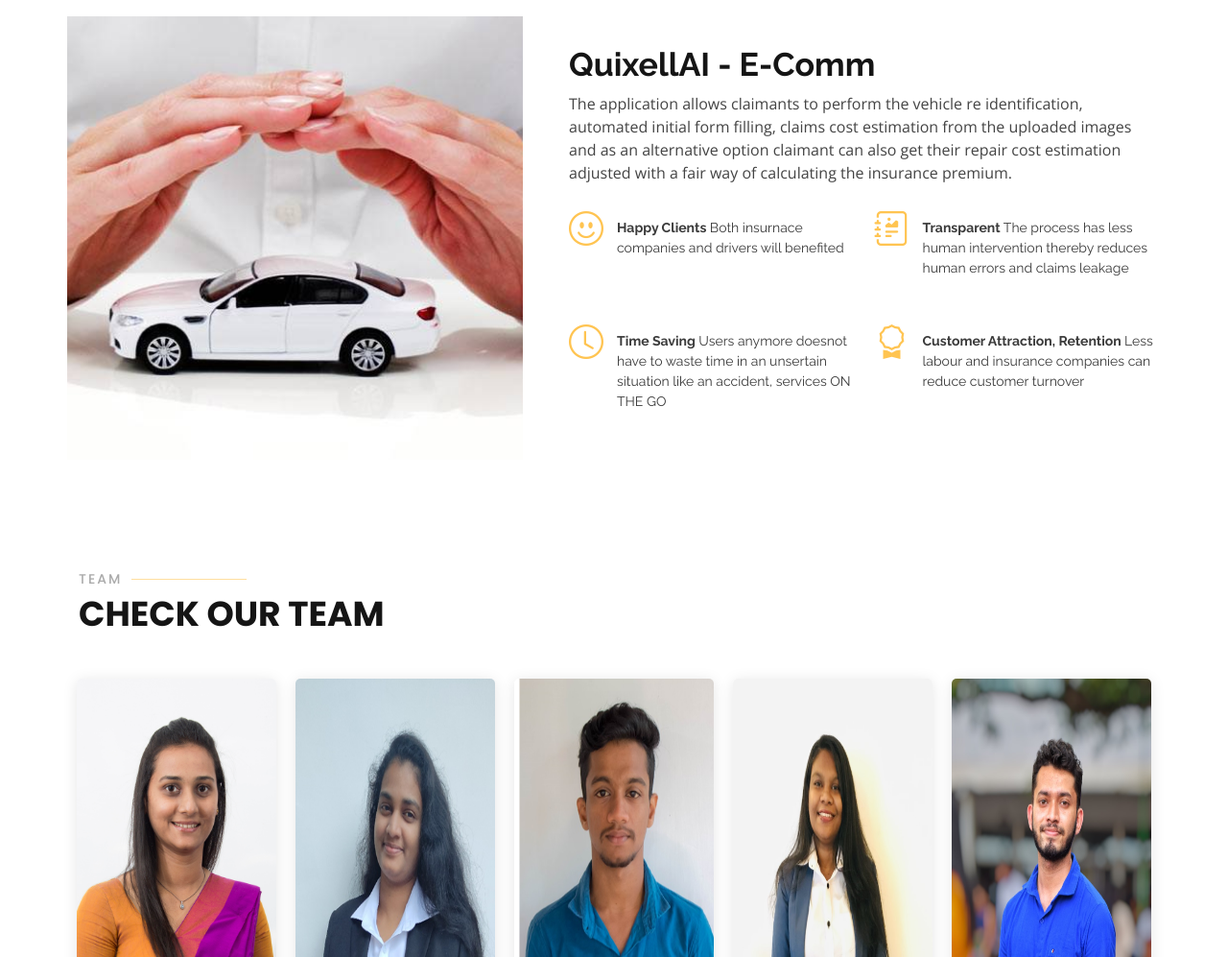
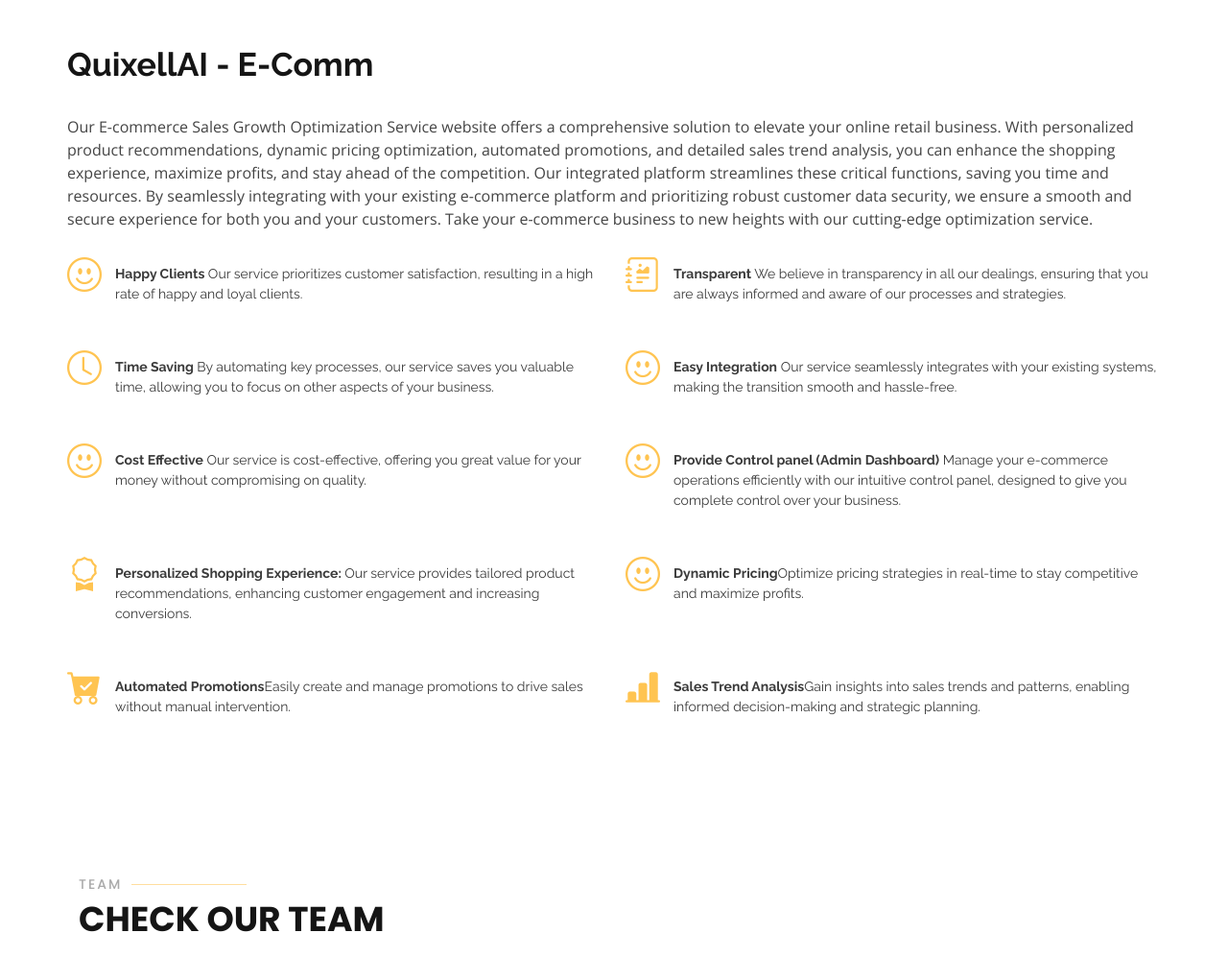
Before and after one commit to SandalikaAriyrathna/sales_growth_service_reseach_web, a plain HTML site: page index.html in a window 1280 px wide. Shown: the part 10500-11497 px from the top of the page at 96% size. Drawn offline with nearby package versions, Linux system fonts and the light colour scheme.

Commit message:
Update index.html

```diff
--- a/index.html
+++ b/index.html
@@ -1011,16 +1011,13 @@
       <div class="container" data-aos="fade-up">
 
         <div class="row no-gutters">
-          <div class="image col-xl-5 d-flex align-items-stretch justify-content-center justify-content-lg-start"
-            data-aos="fade-right" data-aos-delay="100"></div>
-          <div class="col-xl-7 ps-0 ps-lg-5 pe-lg-1 d-flex align-items-stretch" data-aos="fade-left"
-            data-aos-delay="100">
+
+
             <div class="content d-flex flex-column justify-content-center">
               <h3>QuixellAI - E-Comm</h3>
+              <br>
               <p>
-                The application allows claimants to perform the vehicle re identification, automated initial form
-                filling, claims cost estimation from the uploaded images and as an alternative option claimant can also
-                get their repair cost estimation adjusted with a fair way of calculating the insurance premium.
+                Our E-commerce Sales Growth Optimization Service website offers a comprehensive solution to elevate your online retail business. With personalized product recommendations, dynamic pricing optimization, automated promotions, and detailed sales trend analysis, you can enhance the shopping experience, maximize profits, and stay ahead of the competition. Our integrated platform streamlines these critical functions, saving you time and resources. By seamlessly integrating with your existing e-commerce platform and prioritizing robust customer data security, we ensure a smooth and secure experience for both you and your customers. Take your e-commerce business to new heights with our cutting-edge optimization service.
 
 
               </p>
@@ -1028,41 +1025,79 @@
                 <div class="col-md-6 d-md-flex align-items-md-stretch">
                   <div class="count-box">
                     <i class="bi bi-emoji-smile"></i>
-                    <!-- <span data-purecounter-start="0" data-purecounter-end="65" data-purecounter-duration="2" class="purecounter"></span> -->
-                    <p><strong>Happy Clients</strong> Both insurnace companies and drivers will benefited</p>
+                    <p><strong>Happy Clients</strong>
+                      Our service prioritizes customer satisfaction, resulting in a high rate of happy and loyal clients.</p>
+
                   </div>
                 </div>
 
                 <div class="col-md-6 d-md-flex align-items-md-stretch">
                   <div class="count-box">
                     <i class="bi bi-journal-richtext"></i>
-                    <!-- <span data-purecounter-start="0" data-purecounter-end="85" data-purecounter-duration="2" class="purecounter"></span> -->
-                    <p><strong>Transparent</strong> The process has less human intervention thereby reduces human errors
-                      and claims leakage</p>
+                    <p><strong>Transparent</strong>
+                      We believe in transparency in all our dealings, ensuring that you are always informed and aware of our processes and strategies.</p>
                   </div>
                 </div>
 
                 <div class="col-md-6 d-md-flex align-items-md-stretch">
                   <div class="count-box">
                     <i class="bi bi-clock"></i>
-                    <!-- <span data-purecounter-start="0" data-purecounter-end="35" data-purecounter-duration="4" class="purecounter"></span> -->
                     <p><strong>Time Saving
-                      </strong>Users anymore doesnot have to waste time in an unsertain situation like an accident,
-                      services ON THE GO</p>
+                      </strong>
+                      By automating key processes, our service saves you valuable time, allowing you to focus on other aspects of your business.</p>
+                  </div>
+                </div>
+
+                <div class="col-md-6 d-md-flex align-items-md-stretch">
+                  <div class="count-box">
+                    <i class="bi bi-emoji-smile"></i>
+                    <p><strong>Easy Integration</strong> Our service seamlessly integrates with your existing systems, making the transition smooth and hassle-free.</p>
+                  </div>
+                </div>
+
+                <div class="col-md-6 d-md-flex align-items-md-stretch">
+                  <div class="count-box">
+                    <i class="bi bi-emoji-smile"></i>
+                    <p><strong>Cost Effective</strong> Our service is cost-effective, offering you great value for your money without compromising on quality.
+
+                    </p>
+                  </div>
+                </div>
+                <div class="col-md-6 d-md-flex align-items-md-stretch">
+                  <div class="count-box">
+                    <i class="bi bi-emoji-smile"></i>
+                    <p><strong>Provide Control panel (Admin Dashboard)</strong>  Manage your e-commerce operations efficiently with our intuitive control panel, designed to give you complete control over your business.</p>
                   </div>
                 </div>
 
                 <div class="col-md-6 d-md-flex align-items-md-stretch">
                   <div class="count-box">
                     <i class="bi bi-award"></i>
-                    <!-- <span data-purecounter-start="0" data-purecounter-end="20" data-purecounter-duration="4" class="purecounter"></span> -->
-                    <p><strong>Customer Attraction, Retention
-                      </strong> Less labour and insurance companies can reduce customer turnover</p>
+                    <p><strong>Personalized Shopping Experience:
+                      </strong> Our service provides tailored product recommendations, enhancing customer engagement and increasing conversions.</p>
                   </div>
                 </div>
+                <div class="col-md-6 d-md-flex align-items-md-stretch">
+                  <div class="count-box">
+                    <i class="bi bi-emoji-smile"></i>
+                    <p><strong>Dynamic Pricing</strong>Optimize pricing strategies in real-time to stay competitive and maximize profits. </p>
+                  </div>
+                </div>
+                <div class="col-md-6 d-md-flex align-items-md-stretch">
+                  <div class="count-box">
+                    <i class="bi bi-cart-check-fill"></i>
+                    <p><strong>Automated Promotions</strong>Easily create and manage promotions to drive sales without manual intervention. </p>
+                  </div>
+                </div>
+                <div class="col-md-6 d-md-flex align-items-md-stretch">
+                  <div class="count-box">
+                    <i class="bi bi-bar-chart-line-fill"></i>
+                    <p><strong>Sales Trend Analysis</strong>Gain insights into sales trends and patterns, enabling informed decision-making and strategic planning. </p>
+                  </div>
+                </div>
+
               </div>
             </div><!-- End .content-->
-          </div>
         </div>
 
       </div>
```
